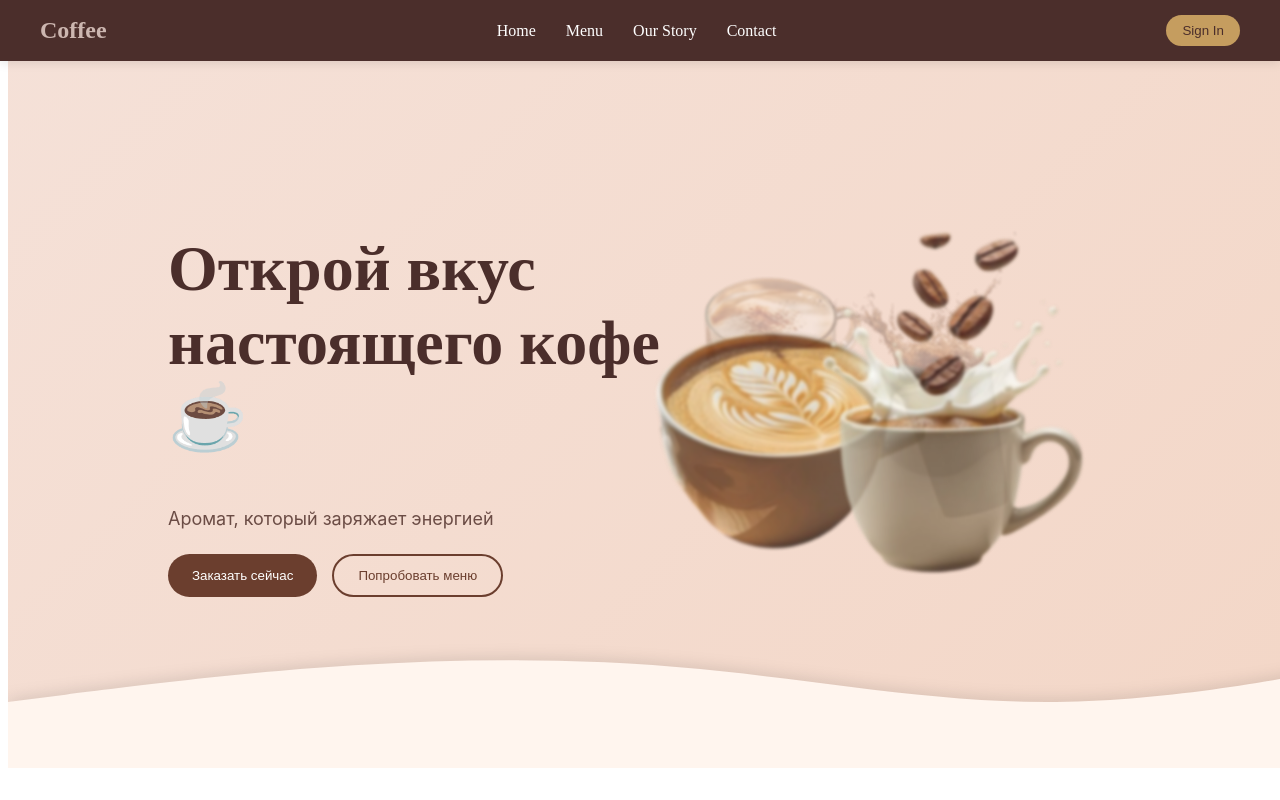
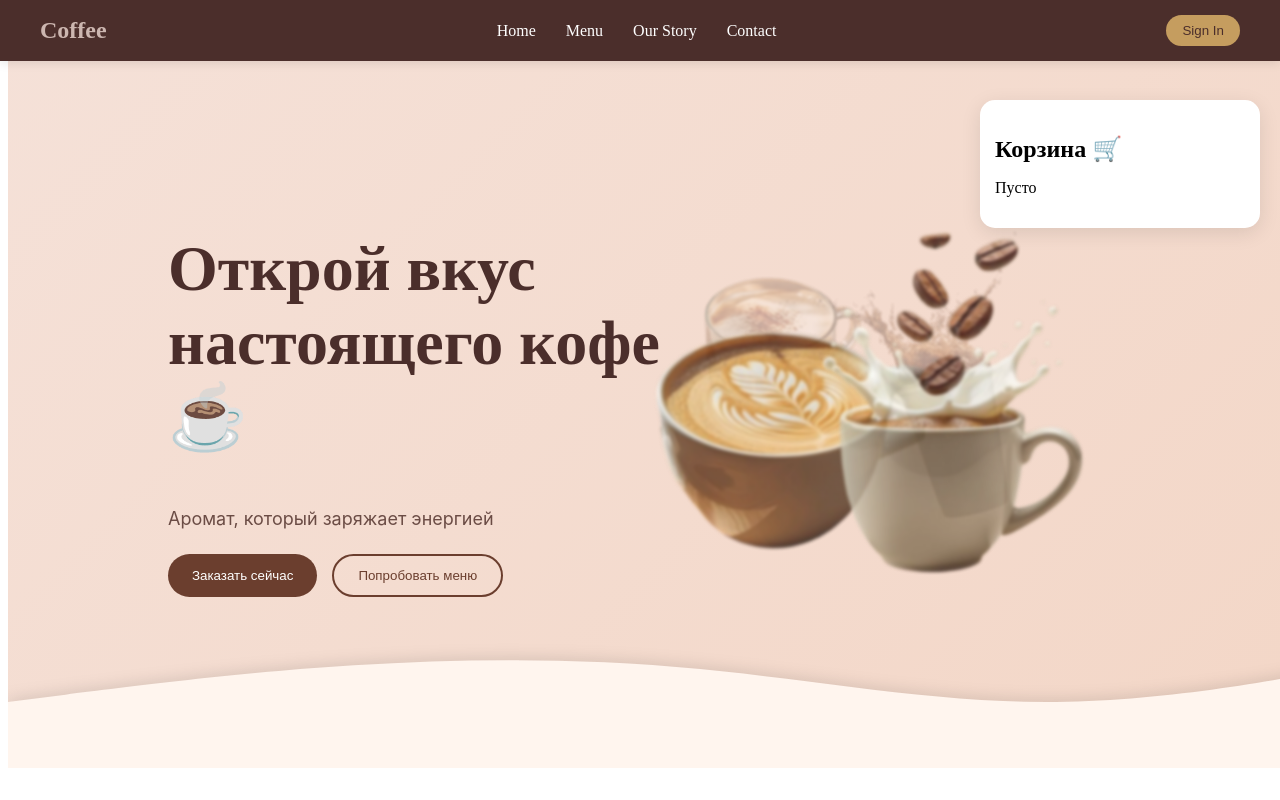
Before and after one commit to sinon2002/coffee-site-, a React (Vite) app: page / in a window 1280 px wide. Shown: the top 800 px of the page. Built offline with nearby package versions, Linux system fonts and the light colour scheme.

Commit message:
Import and render Cart component in App

```diff
--- a/src/App.jsx
+++ b/src/App.jsx
@@ -1,5 +1,5 @@
 import { BrowserRouter as Router, Routes, Route } from "react-router-dom";
-
+import Cart from "./components/Cart/Cart";
 import Header from "./components/Header/Header";
 import Hero from "./components/Hero/Hero";
 import Cards from "./components/Cards/Cards";
@@ -28,6 +28,7 @@ function App() {
       </Routes>
 
       <Footer />
+      <Cart />
     </Router>
   );
 }
```
